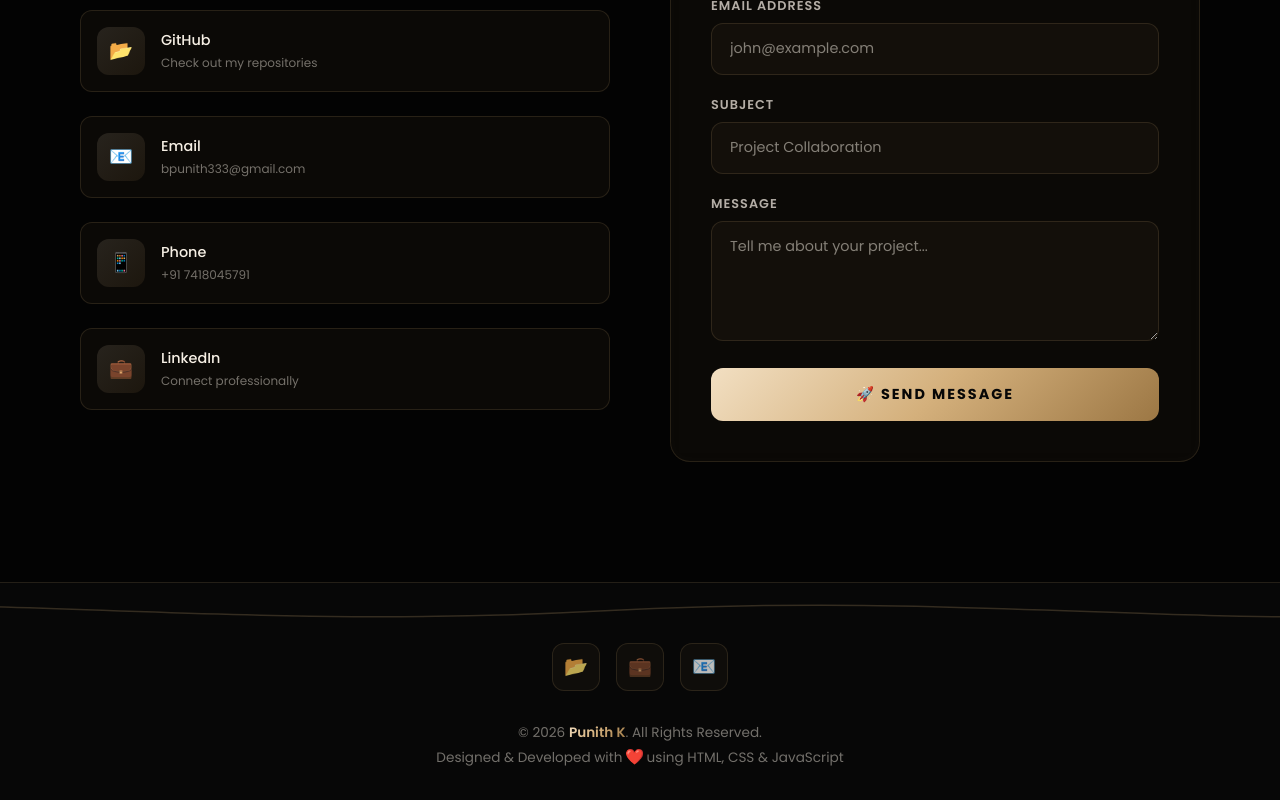
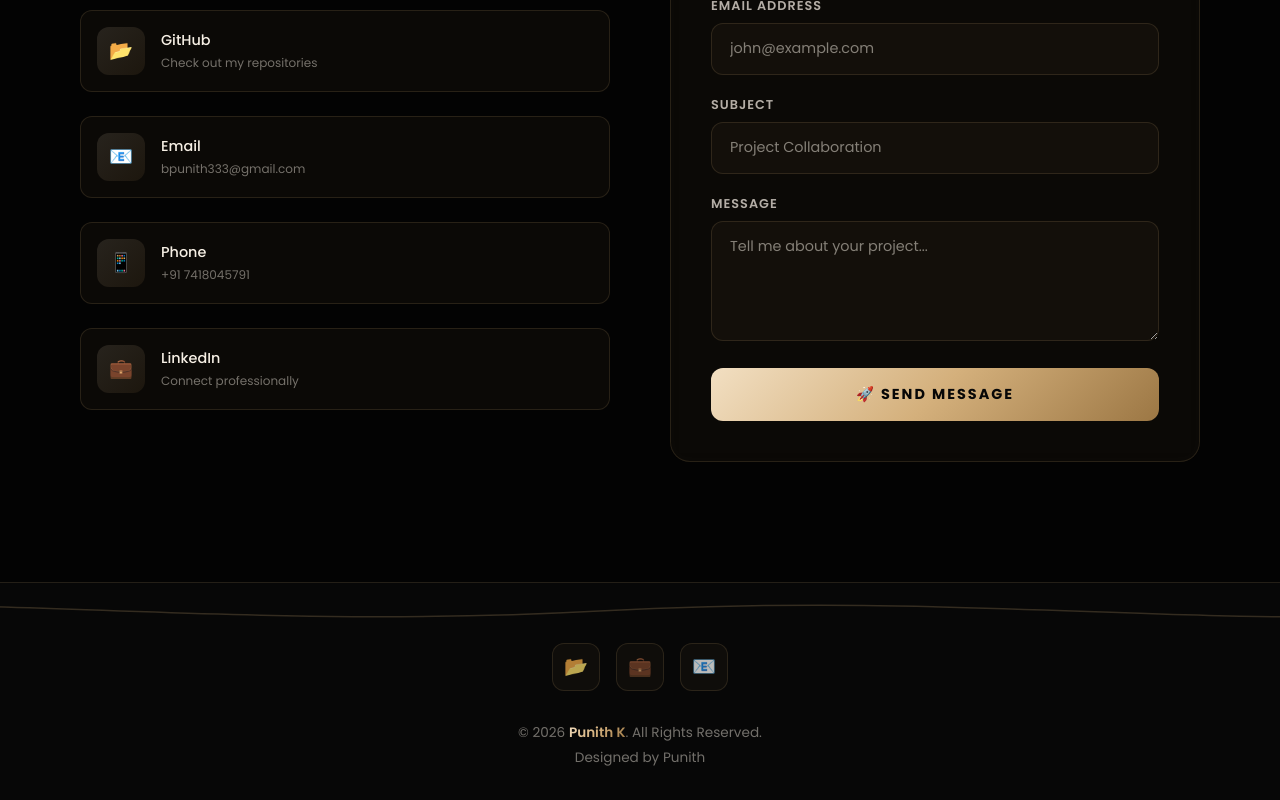
Before and after one commit to punithb3/my-protfoli, a React (Vite) app: page / in a window 1280 px wide. Shown: the part 9627-10427 px from the top of the page. Built offline with nearby package versions, Linux system fonts and the light colour scheme.

Commit message:
Update footer credit text

```diff
--- a/src/components/Footer.tsx
+++ b/src/components/Footer.tsx
@@ -49,7 +49,7 @@ export default function Footer() {
         <p className="footer-text">
           © 2026 <span className="gradient-text" style={{ fontWeight: 600 }}>Punith K</span>. All Rights Reserved.
           <br />
-          Designed & Developed with <span className="heart">❤️</span> using HTML, CSS & JavaScript
+          Designed by Punith
         </p>
       </div>
     </footer>
```
